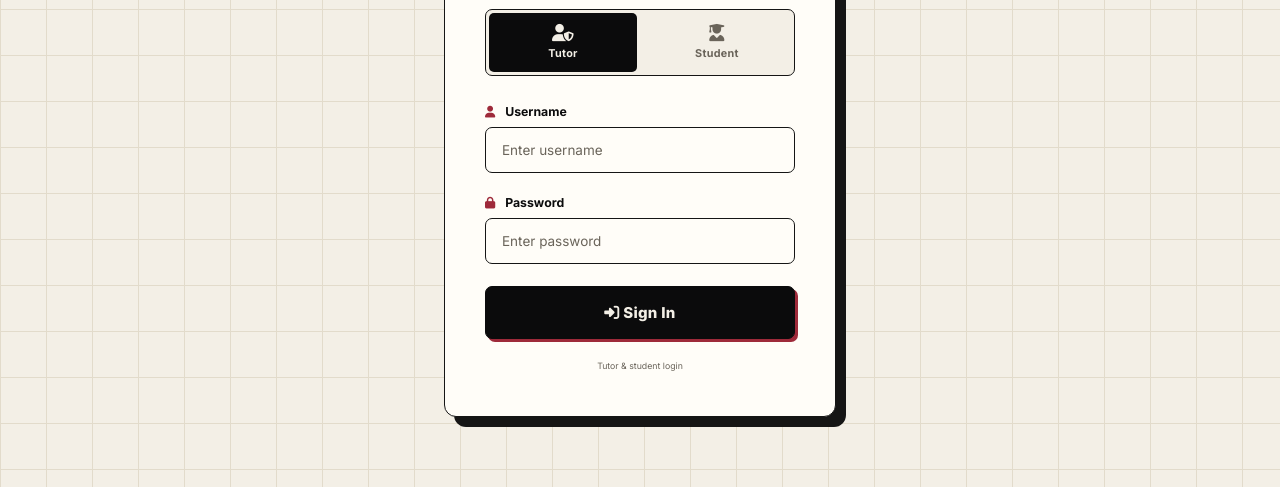
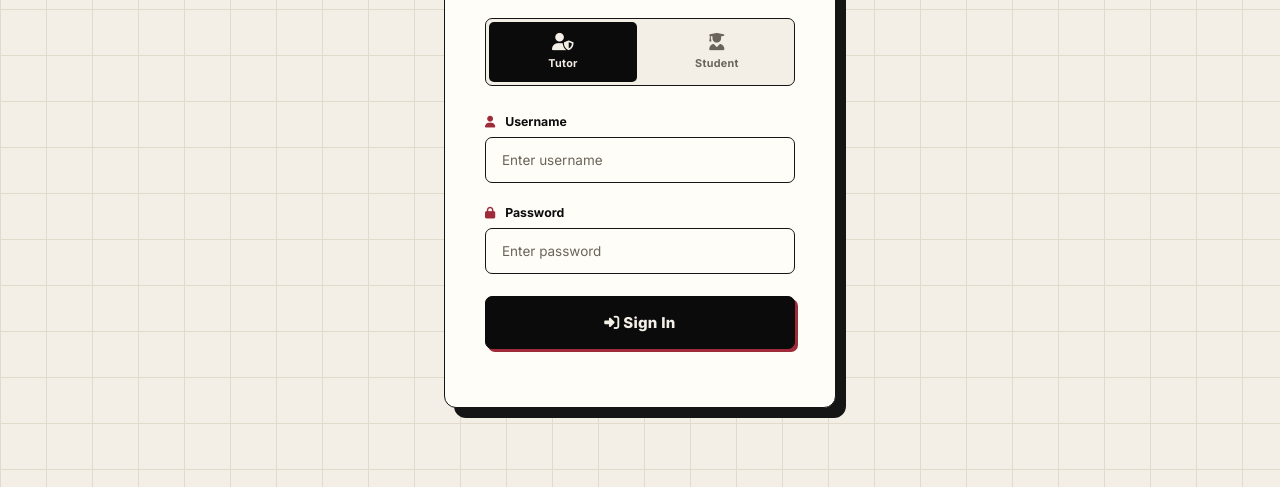
Before and after one commit to Manav101003/manthan-dashboard, a website: page public/index.html in a window 1280 px wide. Shown: the part 313-800 px from the top of the page. Drawn offline with nearby package versions, Linux system fonts and the light colour scheme.

Commit message:
Remove login hints from landing page

```diff
--- a/public/index.html
+++ b/public/index.html
@@ -57,9 +57,6 @@
                     </div>
                     <button type="submit" class="login-btn"><i class="fas fa-sign-in-alt"></i> Sign In</button>
                     <div id="loginError" class="login-error"></div>
-                    <div class="login-hint">
-                        <small>Tutor &amp; student login</small>
-                    </div>
                 </form>
             </div>
         </div>
```
